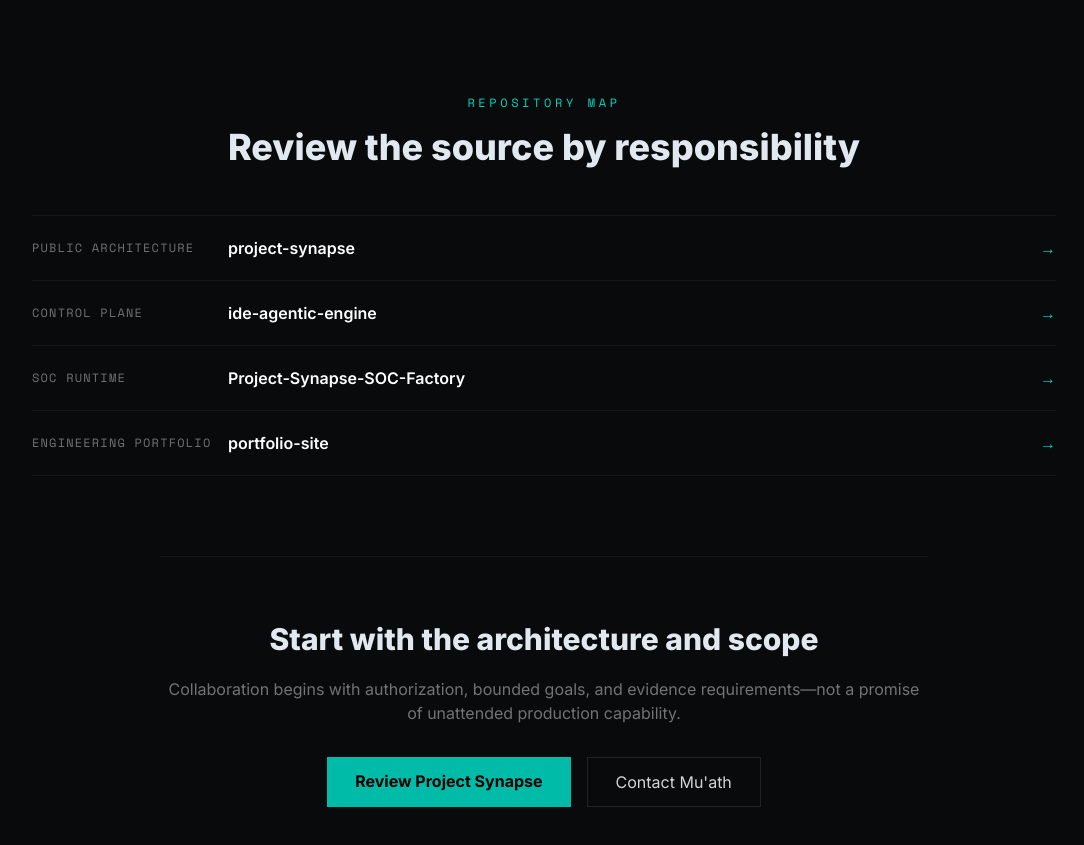
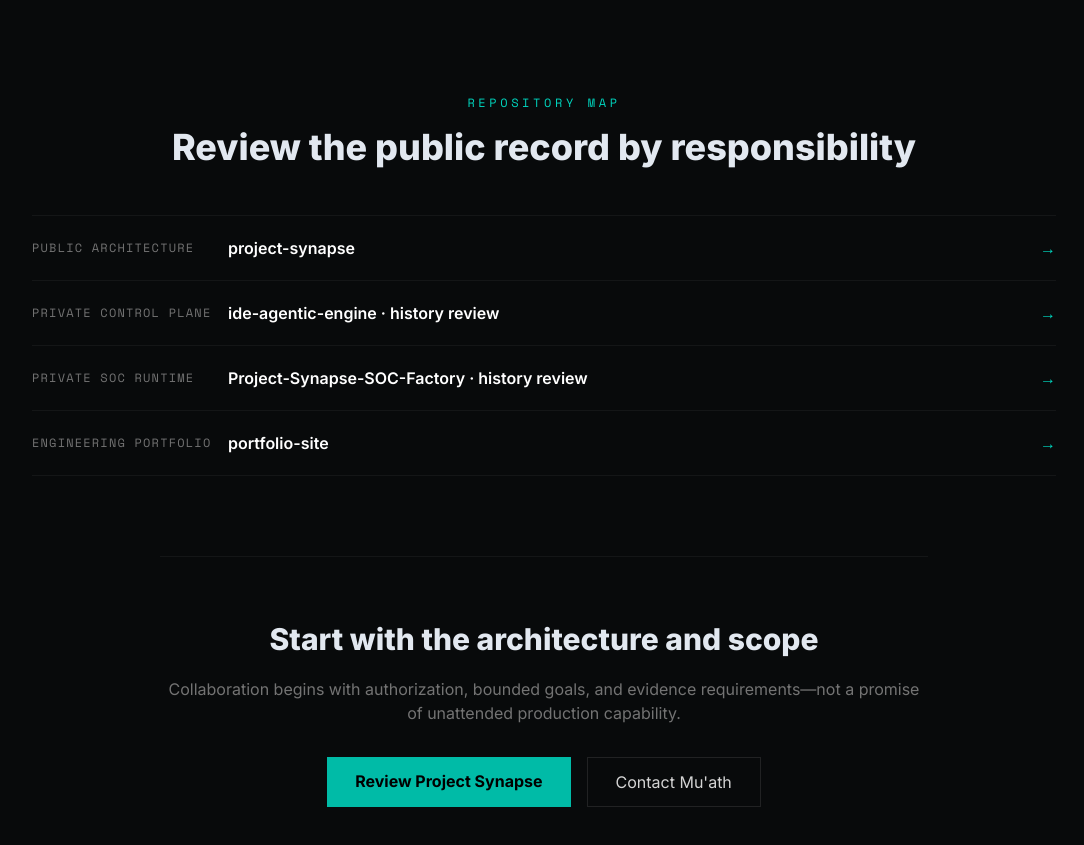
Before and after one commit to Muath-Yousef/kyriesoc, a Next.js app: page /about in a window 1280 px wide. Shown: the part 2806-3651 px from the top of the page, without its empty margins (96-1180 px from the left). Built offline with nearby package versions, Linux system fonts and the light colour scheme.

Commit message:
docs: route private implementation references to public architecture

```diff
--- a/src/app/about/page.tsx
+++ b/src/app/about/page.tsx
@@ -66,8 +66,8 @@ const PRINCIPLES = [
 
 const REPOSITORIES = [
   ["Public architecture", "project-synapse", "https://github.com/Muath-Yousef/project-synapse"],
-  ["Control plane", "ide-agentic-engine", "https://github.com/Muath-Yousef/ide-agentic-engine"],
-  ["SOC runtime", "Project-Synapse-SOC-Factory", "https://github.com/Muath-Yousef/Project-Synapse-SOC-Factory"],
+  ["Private control plane", "ide-agentic-engine · history review", "https://github.com/Muath-Yousef/project-synapse#repository-role"],
+  ["Private SOC runtime", "Project-Synapse-SOC-Factory · history review", "https://github.com/Muath-Yousef/project-synapse#repository-role"],
   ["Engineering portfolio", "portfolio-site", "https://github.com/Muath-Yousef/portfolio-site"],
 ];
 
@@ -241,7 +241,7 @@ export default function About() {
         <section className="max-w-5xl mx-auto mb-20">
           <div className="text-center mb-12">
             <p className="font-mono text-xs text-teal-400 uppercase tracking-[0.3em] mb-4">Repository map</p>
-            <h2 className="text-4xl font-extrabold">Review the source by responsibility</h2>
+            <h2 className="text-4xl font-extrabold">Review the public record by responsibility</h2>
           </div>
           <div className="divide-y divide-white/5 border-y border-white/5">
             {REPOSITORIES.map(([role, name, href]) => (
--- a/src/app/page.tsx
+++ b/src/app/page.tsx
@@ -85,15 +85,15 @@ const REPOSITORIES = [
   },
   {
     title: "SOCRoot Control Plane",
-    label: "Active engineering",
-    href: "https://github.com/Muath-Yousef/ide-agentic-engine",
-    desc: "Portals, RBAC, client state, evidence workflows, and observability.",
+    label: "Private engineering",
+    href: "https://github.com/Muath-Yousef/project-synapse#repository-role",
+    desc: "Portals, RBAC, client state, evidence workflows, and observability. Private during Git-history review.",
   },
   {
     title: "SOCRoot SOC Runtime",
-    label: "Active prototype",
-    href: "https://github.com/Muath-Yousef/Project-Synapse-SOC-Factory",
-    desc: "Alert ingestion, triage, orchestration, HITL, and evidence capture.",
+    label: "Private engineering",
+    href: "https://github.com/Muath-Yousef/project-synapse#repository-role",
+    desc: "Alert ingestion, triage, orchestration, HITL, and evidence capture. Private during Git-history review.",
   },
 ];
 
@@ -270,7 +270,7 @@ export default function Home() {
             <p className="font-mono text-xs text-teal-400 uppercase tracking-[0.3em] mb-4">Open engineering record</p>
             <h2 className="text-4xl md:text-5xl font-extrabold tracking-tight">Inspect the work, not just the claims</h2>
             <p className="mt-4 text-neutral-400 max-w-2xl mx-auto">
-              The public repositories separate architecture, implementation responsibilities, and maturity so each claim can be reviewed in context.
+              The public record separates architecture, implementation responsibilities, and maturity so each claim can be reviewed in context.
             </p>
           </div>
           <div className="grid md:grid-cols-3 gap-5">
@@ -288,7 +288,7 @@ export default function Home() {
                 <span className="font-mono text-[10px] uppercase tracking-widest text-teal-400">{repo.label}</span>
                 <h3 className="text-xl font-bold text-white mt-4 mb-3">{repo.title}</h3>
                 <p className="text-sm text-neutral-500 leading-relaxed">{repo.desc}</p>
-                <span className="inline-block mt-6 text-sm text-teal-400">Open on GitHub →</span>
+                <span className="inline-block mt-6 text-sm text-teal-400">Open public documentation →</span>
               </motion.a>
             ))}
           </div>
```
Also changed, not shown: 1 other file (tests, documents, lock files or other folders).
